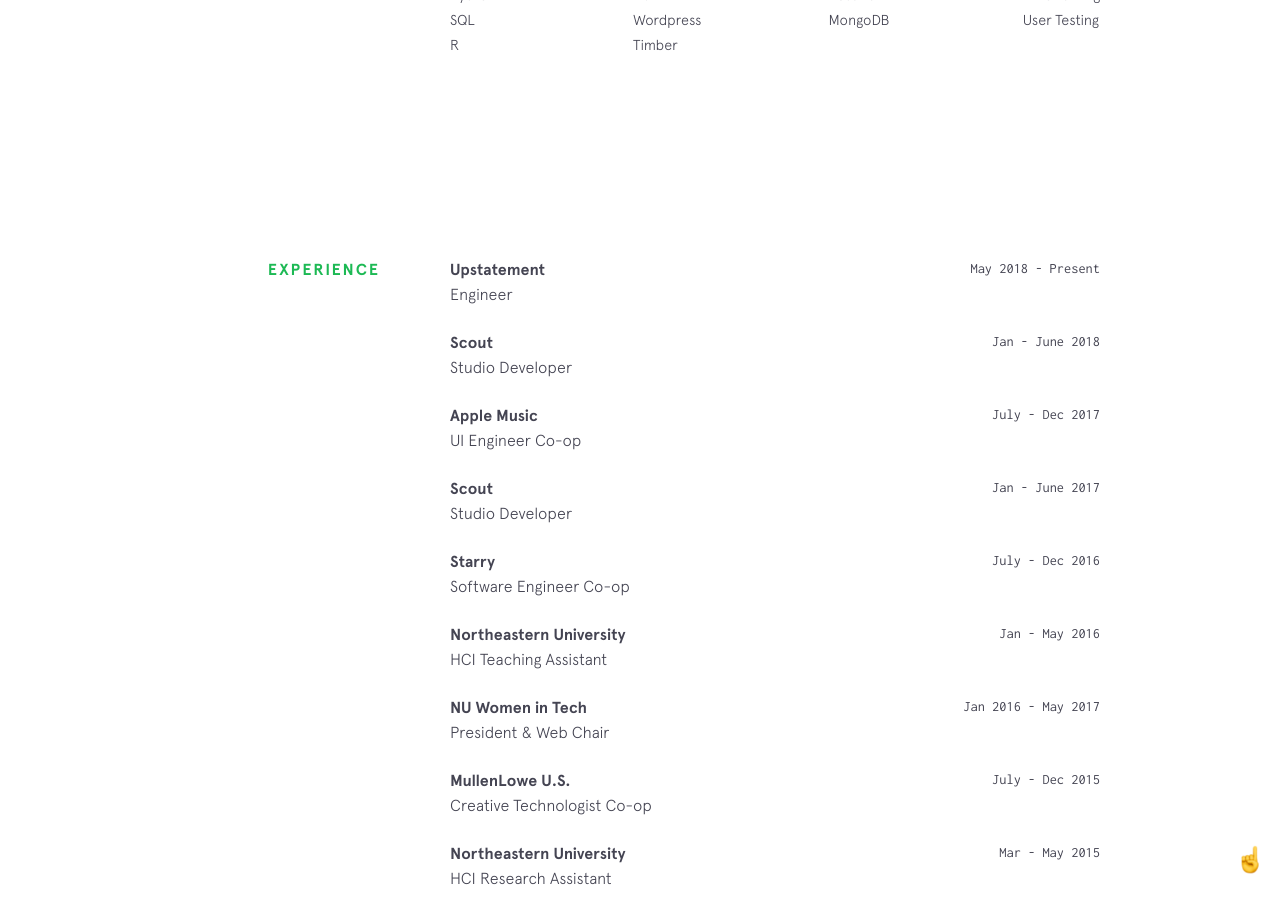
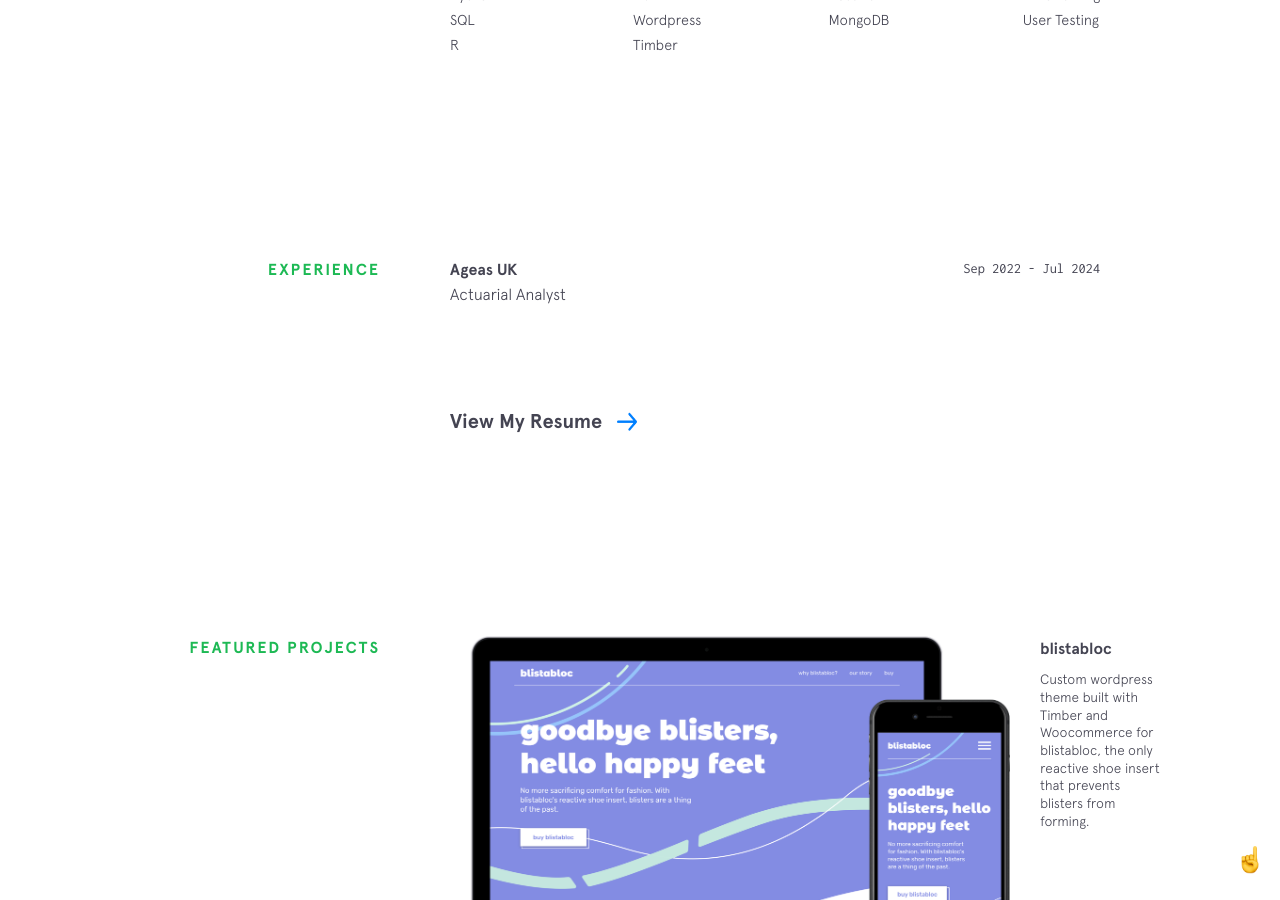
Before and after one commit to belowwind-islander/belowwind-islander.github.io, a Jekyll site: the page built from index.html, in a window 1280 px wide and 900 px high, scrolled down 1636 px. Built offline with Jekyll 4.4.1, drawn with Linux system fonts in a browser that asks for light colours; nearby versions of some CDN libraries.

Commit message:
fix: experience.yml for CYL

```diff
--- a/_data/experience.yml
+++ b/_data/experience.yml
@@ -1,44 +1,4 @@
-- company: Upstatement
-  url: https://www.upstatement.com/
-  time: May 2018 - Present
-  position: Engineer
-
-- company: Scout
-  url: https://web.northeastern.edu/scout/
-  time: Jan - June 2018
-  position: Studio Developer
-
-- company: Apple Music
-  url: https://www.apple.com/music/
-  time: July - Dec 2017
-  position: UI Engineer Co-op
-
-- company: Scout
-  url: https://web.northeastern.edu/scout/
-  time: Jan - June 2017
-  position: Studio Developer
-
-- company: Starry
-  url: https://starry.com/
-  time: July - Dec 2016
-  position: Software Engineer Co-op
-
-- company: Northeastern University
-  url: http://www.ccis.northeastern.edu/
-  time: Jan - May 2016
-  position: HCI Teaching Assistant
-
-- company: NU Women in Tech
-  url: http://nuwit.ccs.neu.edu/
-  time: Jan 2016 - May 2017
-  position: President & Web Chair
-
-- company: MullenLowe U.S.
-  url: https://us.mullenlowe.com/
-  time: July - Dec 2015
-  position: Creative Technologist Co-op
-
-- company: Northeastern University
-  url: http://www.ccis.northeastern.edu/
-  time: Mar - May 2015
-  position: HCI Research Assistant
+- company: Ageas UK
+  url: https://www.ageas.co.uk/
+  time: Sep 2022 - Jul 2024
+  position: Actuarial Analyst
```
